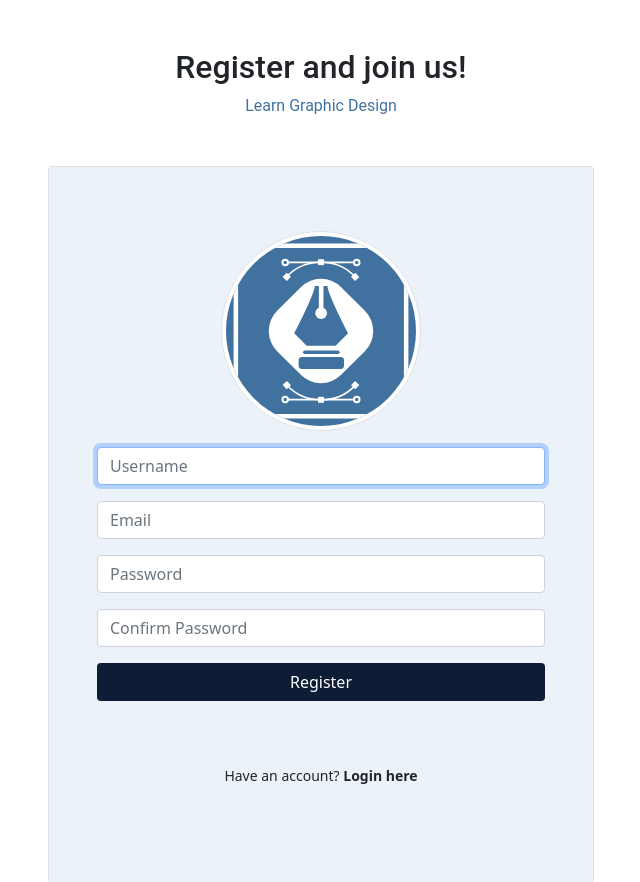
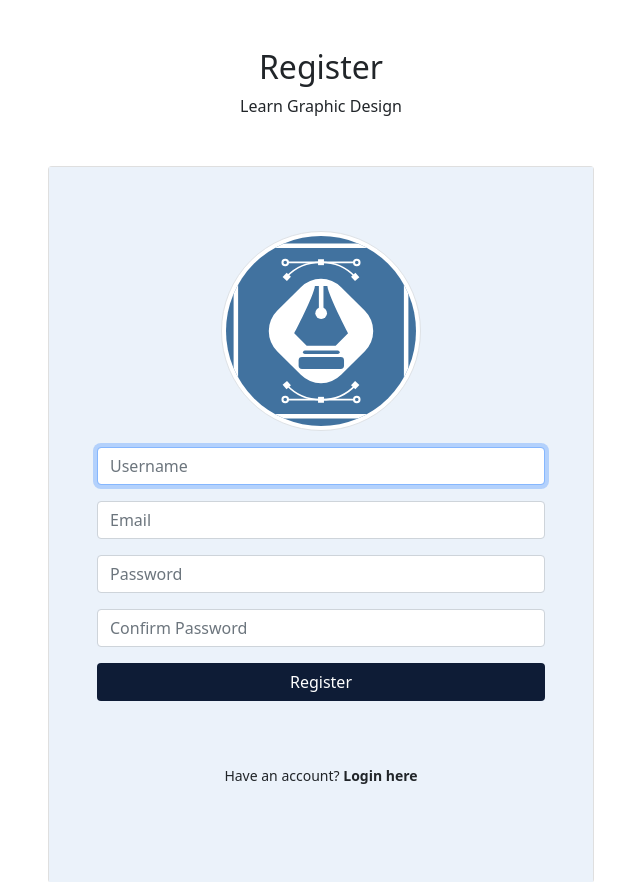
Before and after one commit to Mimziphery/learn-graphic-design, a Django app: page /register/ in a window 1280 px wide. Shown: the part 72-954 px from the top of the page, without its empty margins (319-959 px from the left). Run offline with Django 4.2, Linux system fonts and the light colour scheme; data comes from the database, SQL or seed files in the repository; parts of the project's set-up code (start-up, migrations or seed data) failed here and were passed over; some libraries are stand-ins or nearby versions.

Commit message:
design changes

```diff
--- a/register/templates/register/login.html
+++ b/register/templates/register/login.html
@@ -5,8 +5,8 @@
 <div class="container">
     <div class="row">
         <div class="col-md-6 offset-md-3">
-            <h2 class="text-center text-dark mt-5 fontRoboto"> Login and get it started! </h2>
-            <div class="text-center mb-5 text-dark fontRoboto" style="color: #41729F!important;">Learn Graphic Design</div>
+            <h2 class="text-center text-dark mt-5">Login</h2>
+            <div class="text-center mb-5 text-dark">Learn Graphic Design</div>
             <div class="card my-5">
 
                 <form class="card-body cardbody-color p-lg-5" method="POST">
--- a/register/templates/register/register.html
+++ b/register/templates/register/register.html
@@ -5,8 +5,8 @@
 <div class="container">
     <div class="row">
         <div class="col-md-6 offset-md-3">
-            <h2 class="text-center text-dark mt-5 fontRoboto"> Register and join us! </h2>
-            <div class="text-center mb-5 text-dark fontRoboto" style="color: #41729F!important;">Learn Graphic Design</div>
+            <h2 class="text-center text-dark mt-5">Register</h2>
+            <div class="text-center mb-5 text-dark">Learn Graphic Design</div>
             <div class="card my-5">
 
                 <form class="card-body cardbody-color p-lg-5" method="POST">
```
